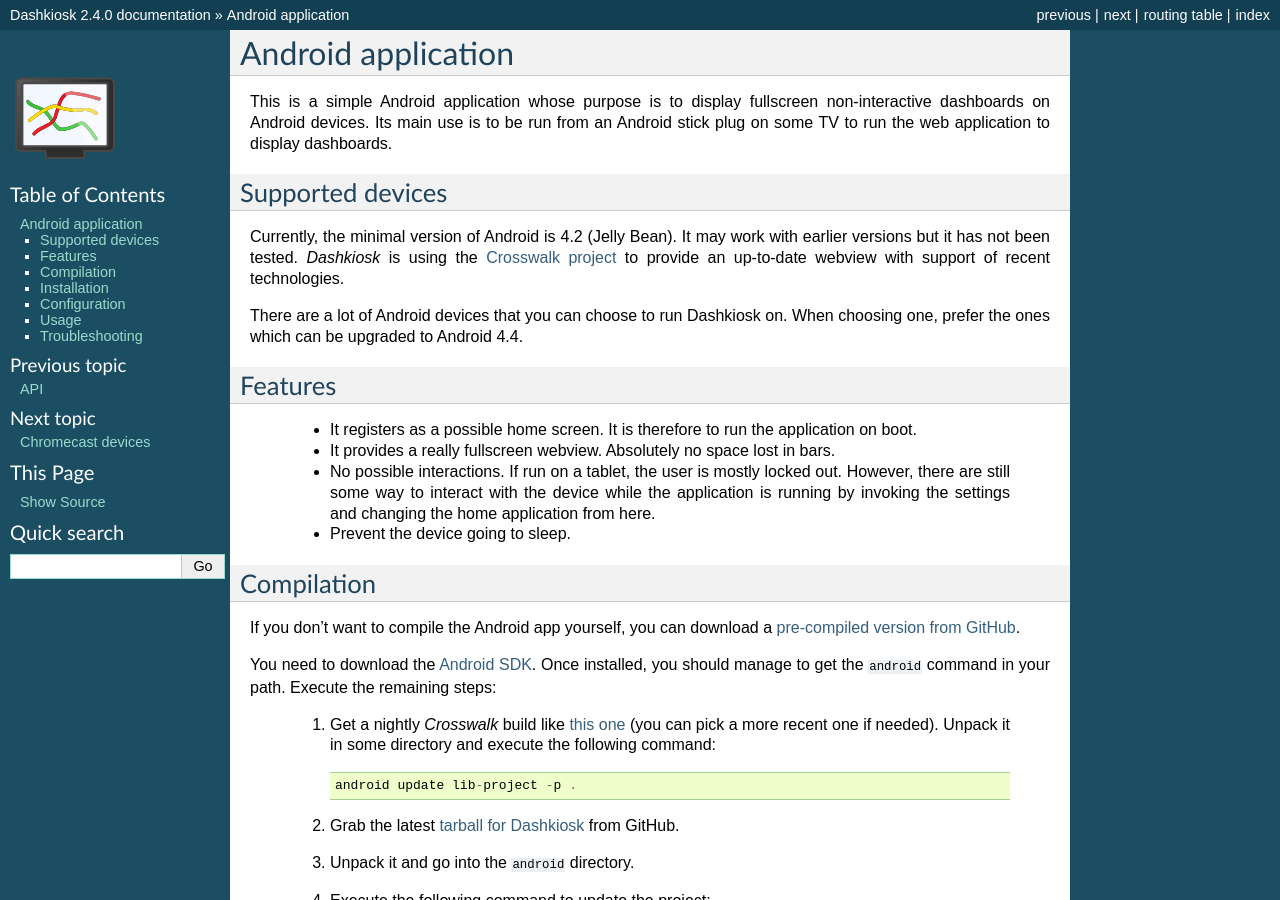
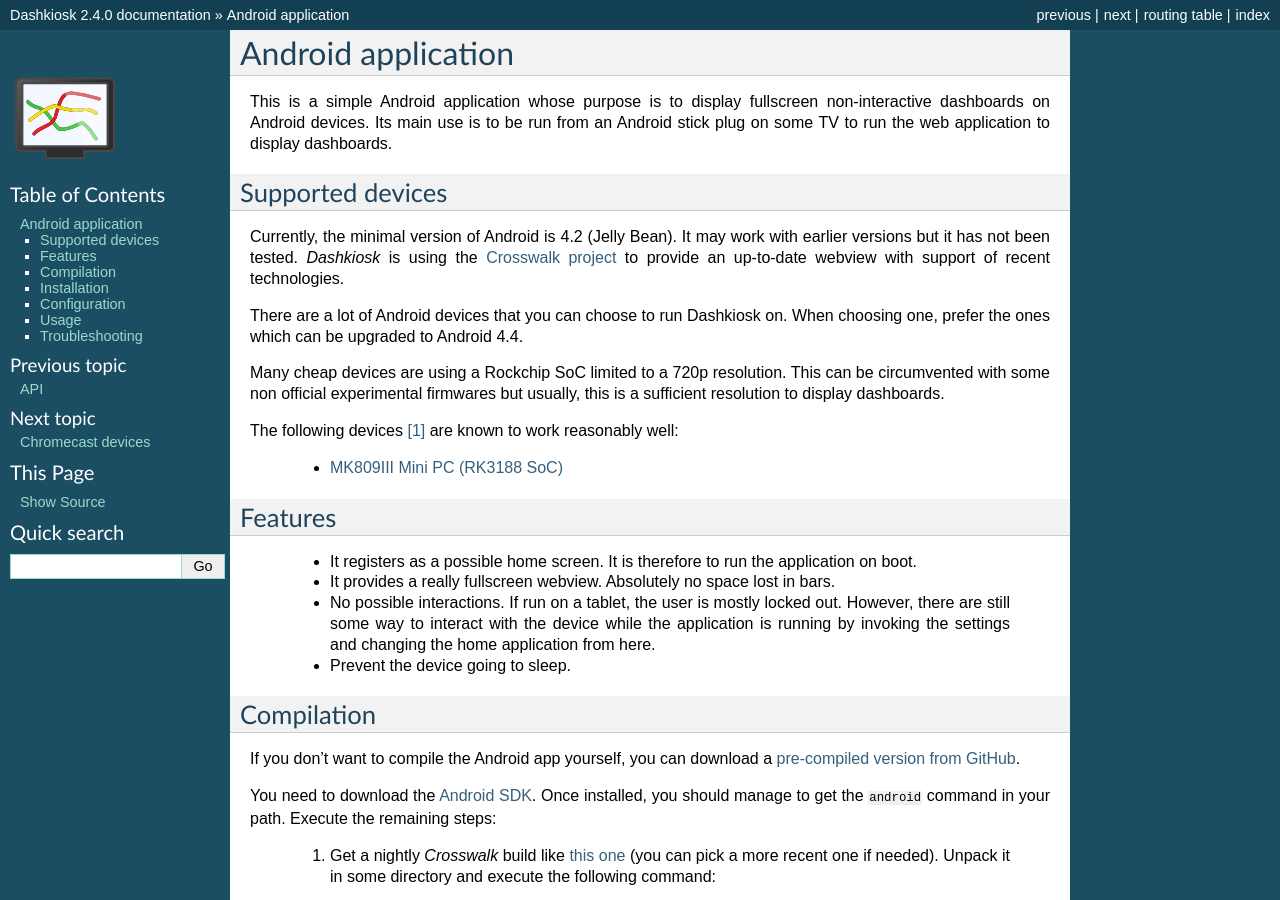
Before and after one commit to vincentbernat/dashkiosk, a Sphinx documentation site: the page built from docs/android.rst, in a window 1280 px wide and 900 px high. Built offline with Sphinx 7.4.7, drawn with Linux system fonts in a browser that asks for light colours; some of the changed text lies outside the part shown.

Commit message:
docs: start a "list" of supported Android devices
Well, I have only been able to test one item...

```diff
--- a/docs/android.rst
+++ b/docs/android.rst
@@ -17,6 +17,17 @@ support of recent technologies.
 There are a lot of Android devices that you can choose to run
 Dashkiosk on. When choosing one, prefer the ones which can be upgraded
 to Android 4.4.
+
+Many cheap devices are using a Rockchip SoC limited to a 720p
+resolution. This can be circumvented with some non official
+experimental firmwares but usually, this is a sufficient resolution to
+display dashboards.
+
+The following devices [#devices]_ are known to work reasonably well:
+
+ - `MK809III Mini PC (RK3188 SoC) <http://www.amazon.com/MK809III-Android-Mali-400-OpenGLES2-0-OpenVG1-1/dp/B00CZ7RBIU>`_
+
+.. _issue: https://github.com/vincentbernat/dashkiosk/issues/new
 
 Features
 --------
@@ -138,3 +149,7 @@ dashboards. Javascript errors from the receiver are prefixed with
 .. _tarball for Dashkiosk: https://github.com/vincentbernat/dashkiosk/releases
 .. _Crosswalk project: https://crosswalk-project.org/
 .. _XWALK-957: https://crosswalk-project.org/jira/browse/XWALK-957
+
+.. rubric:: Footnotes
+
+.. [#devices] Please, open an `issue`_ if you want to contribute to this list.
```
